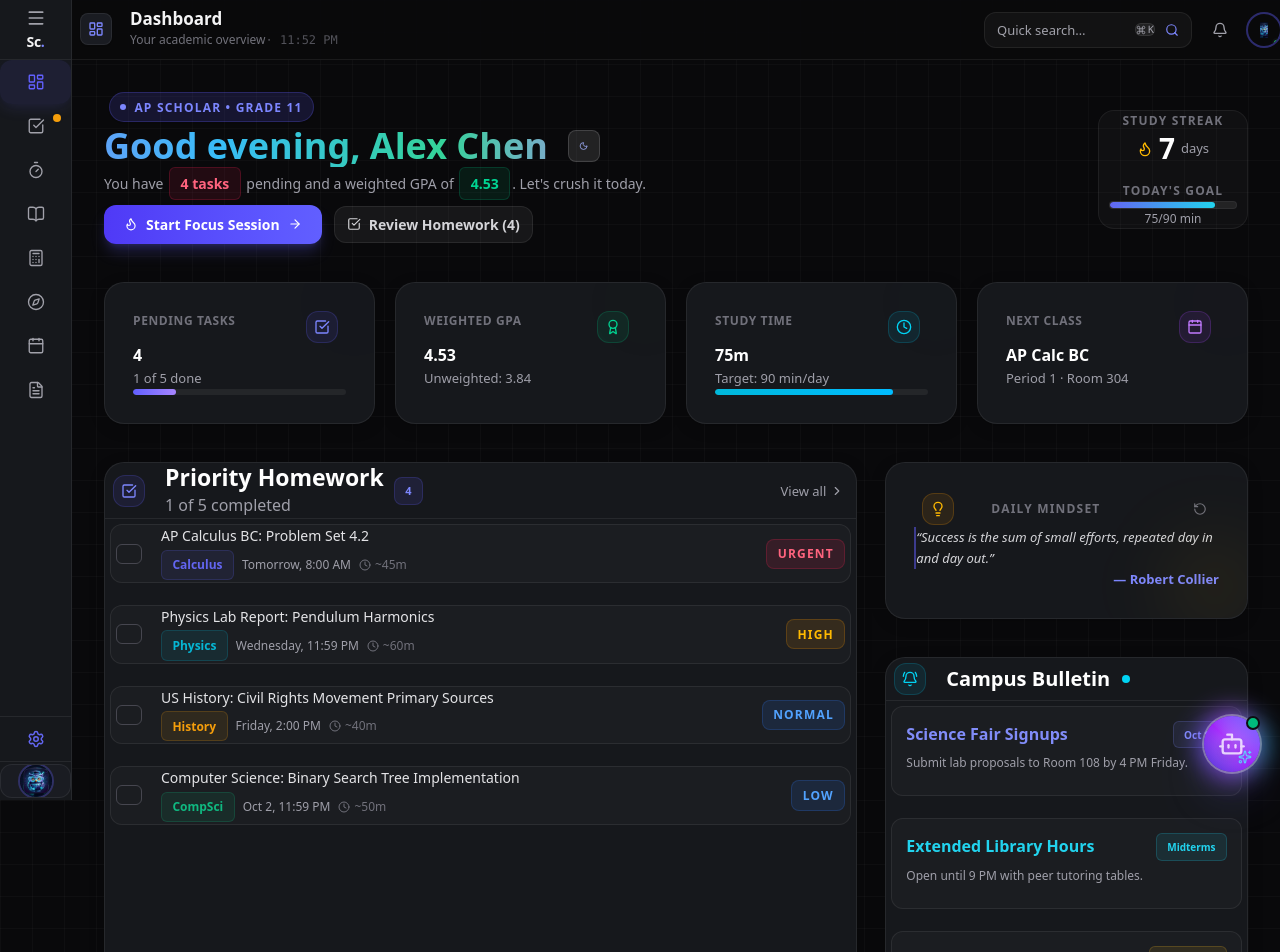
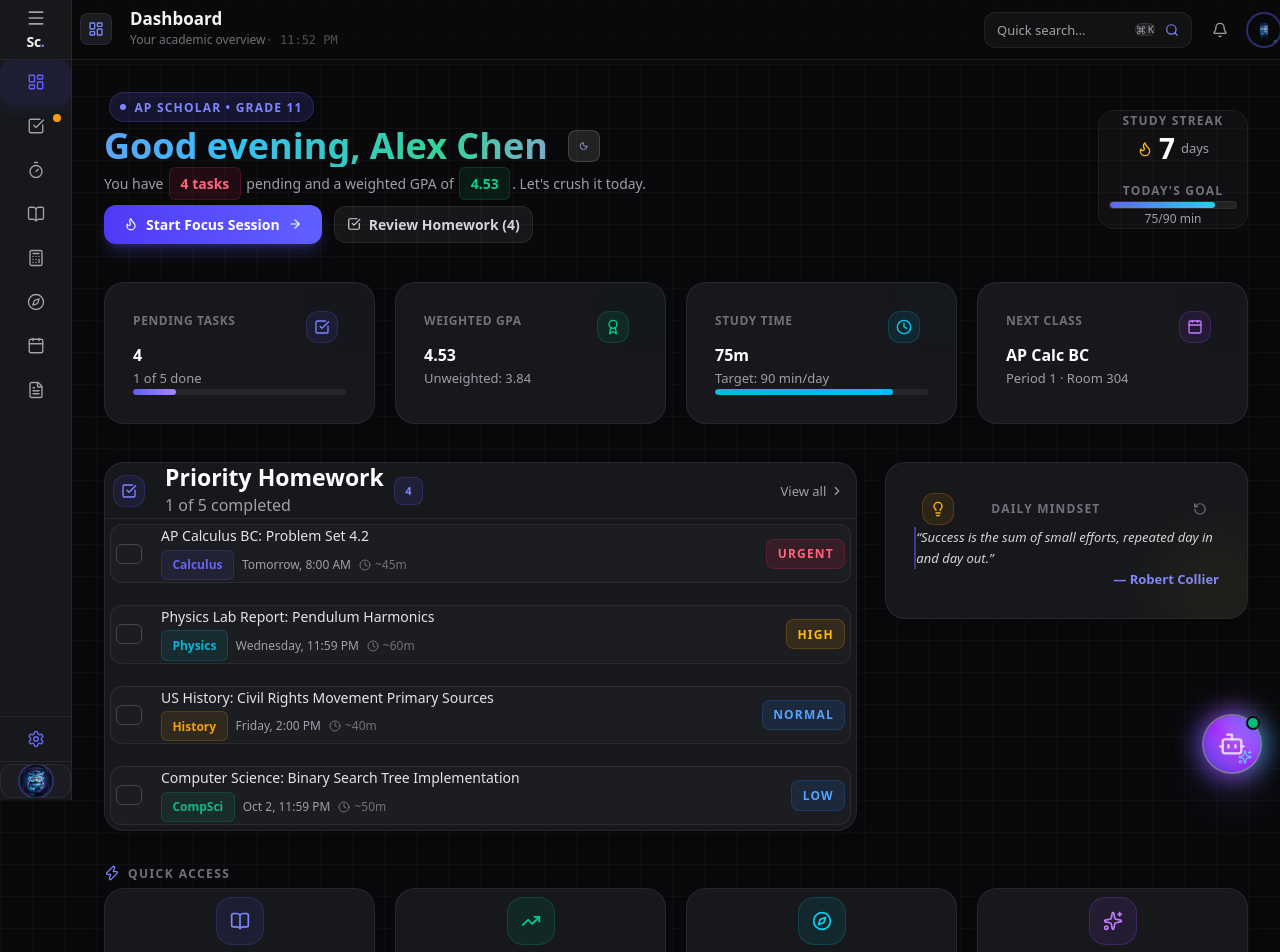
Before and after one commit to dkc1345/dkcFirstAiwebpage, a Next.js app: page / in a window 1280 px wide. Shown: the top 952 px of the page. Built offline with nearby package versions, Linux system fonts and the light colour scheme.

Commit message:
Webpage update

```diff
--- a/app/components/DashboardTab.tsx
+++ b/app/components/DashboardTab.tsx
@@ -364,45 +364,6 @@ export default function DashboardTab({
             </blockquote>
             <p className="text-right text-scale-xs font-semibold text-indigo-400">— {currentQuote.author}</p>
           </div >
-
-          {/* Campus Bulletin */}
-          <div className="glass-panel overflow-hidden rounded-2xl min-w-0" style={{ padding: 0 }}>
-            <div className="flex items-center gap-3 px-5 sm:px-6 py-4 border-b border-[var(--border)]">
-              <div
-                className="w-8 h-8 rounded-xl bg-cyan-500/10 border border-cyan-500/20 flex items-center justify-center shrink-0"
-                style={{ marginLeft: "5px", marginTop: "5px", marginBottom: "5px" }}
-              >
-                <BellRing className="w-4 h-4 text-cyan-400" />
-              </div>
-              <h3 className="text-[13px] font-bold text-white leading-normal">Campus Bulletin</h3>
-              <span className="ml-auto w-2 h-2 rounded-full bg-cyan-400 shrink-0" />
-            </div>
-
-            <div className="p-4 sm:p-5 flex flex-col gap-3">
-              {[
-                { title: "Science Fair Signups", date: "Oct 15", color: "#818cf8", desc: "Submit lab proposals to Room 108 by 4 PM Friday." },
-                { title: "Extended Library Hours", date: "Midterms", color: "#22d3ee", desc: "Open until 9 PM with peer tutoring tables." },
-                { title: "AP Pre-Registration", date: "Counseling", color: "#fbbf24", desc: "Verify AP student IDs with your counselor." },
-              ].map((a) => (
-                <div
-                  key={a.title}
-                  className="rounded-xl bg-white/[0.025] border border-[var(--border)] hover:border-white/[0.12] hover:bg-white/[0.04] transition-all cursor-pointer group"
-                  style={{ margin: "5px", padding: "14px 14px 18px 14px" }}
-                >
-                  <div className="flex items-center justify-between gap-2 mb-2">
-                    <p className="text-[12px] font-bold leading-normal" style={{ color: a.color }}>{a.title}</p>
-                    <span
-                      className="text-[10px] font-bold leading-normal rounded-md inline-flex items-center shrink-0"
-                      style={{ color: a.color, background: `${a.color}18`, border: `1px solid ${a.color}30`, padding: "5px 10px", margin: "0 0 0 5px" }}
-                    >
-                      {a.date}
-                    </span>
-                  </div>
-                  <p className="text-2xs text-zinc-400 leading-normal" style={{ marginTop: "5px", marginBottom: "5px" }}>{a.desc}</p>
-                </div>
-              ))}
-            </div>
-          </div >
         </div >
       </div >
 
--- a/app/components/TasksTab.tsx
+++ b/app/components/TasksTab.tsx
@@ -274,6 +274,7 @@ export default function TasksTab({
             <div className="flex items-start gap-3.5 min-w-0 flex-1">
               <button
                 onClick={() => handleToggle(task.id)}
+                style={{ padding: 0 }}
                 className={`mt-1 w-6 h-6 rounded-lg border flex items-center justify-center transition-all ${task.completed
                     ? "bg-emerald-500/20 border-emerald-500 text-emerald-400"
                     : "border-slate-500 hover:border-indigo-400 bg-white/[0.03]"
```
